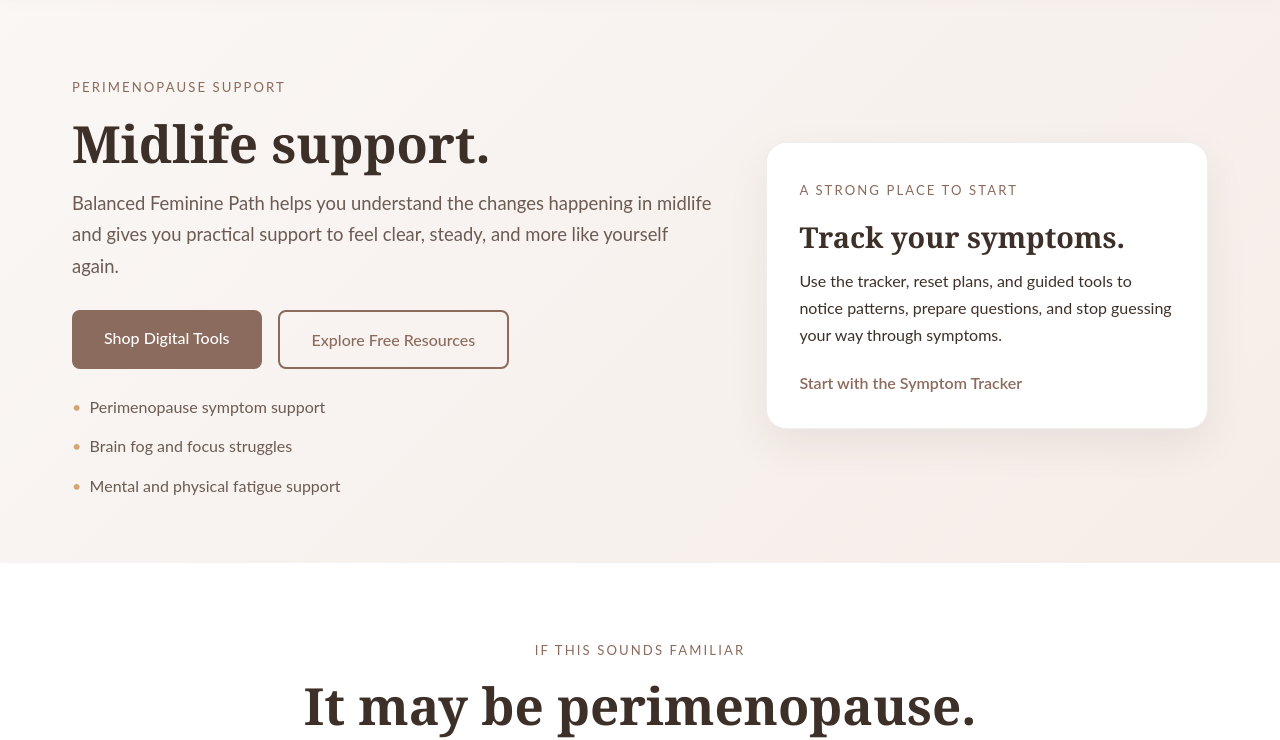
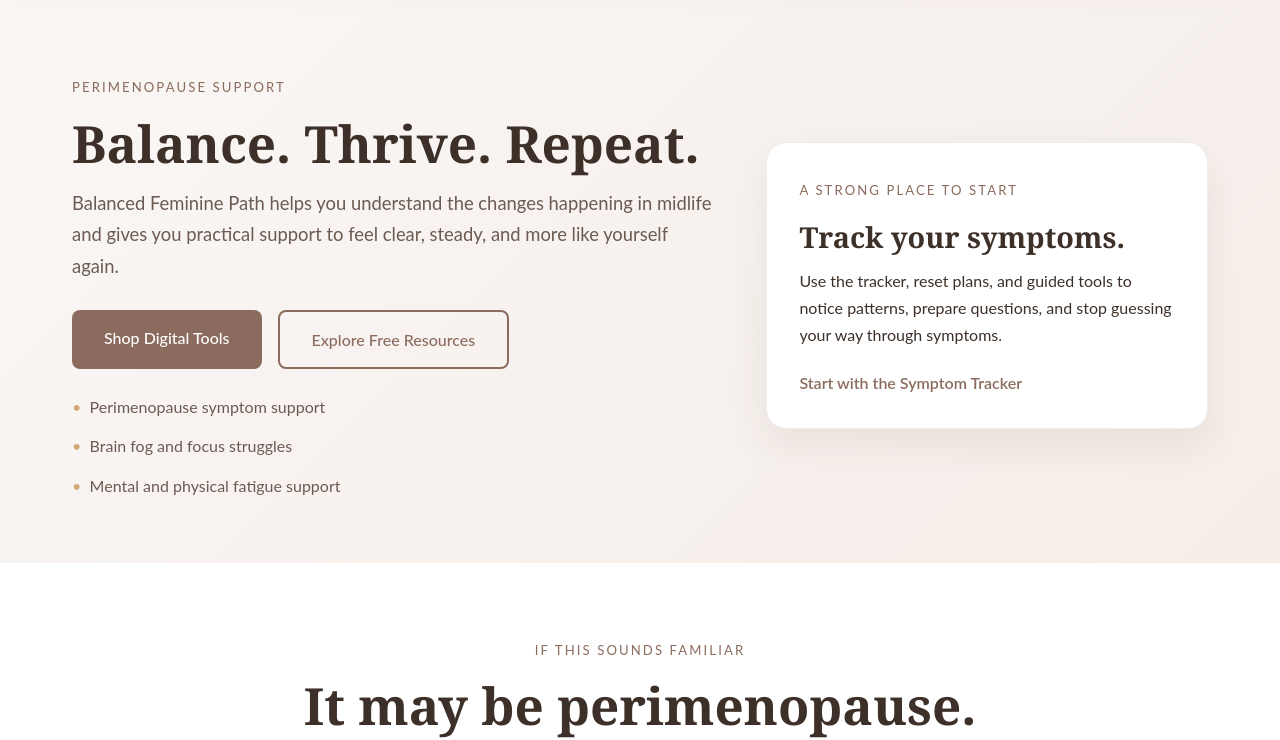
Before and after one commit to BFP-path/Balanced-Feminine-Path, an Astro site: page / in a window 1280 px wide. Shown: the part 88-828 px from the top of the page. Built offline with nearby package versions, Linux system fonts and the light colour scheme; Astro itself is replaced by a stand-in of ours.

Commit message:
Update homepage hero heading

```diff
--- a/src/pages/index.astro
+++ b/src/pages/index.astro
@@ -10,7 +10,7 @@
     <div class="container hero-grid">
       <div class="hero-content">
         <span class="section-label">Perimenopause support</span>
-        <h1>Midlife support.</h1>
+        <h1>Balance. Thrive. Repeat.</h1>
         <p class="hero-description">
           Balanced Feminine Path helps you understand the changes happening in midlife and gives you practical support to feel clear, steady, and more like yourself again.
         </p>
```
Also changed, not shown: 5 other files.
